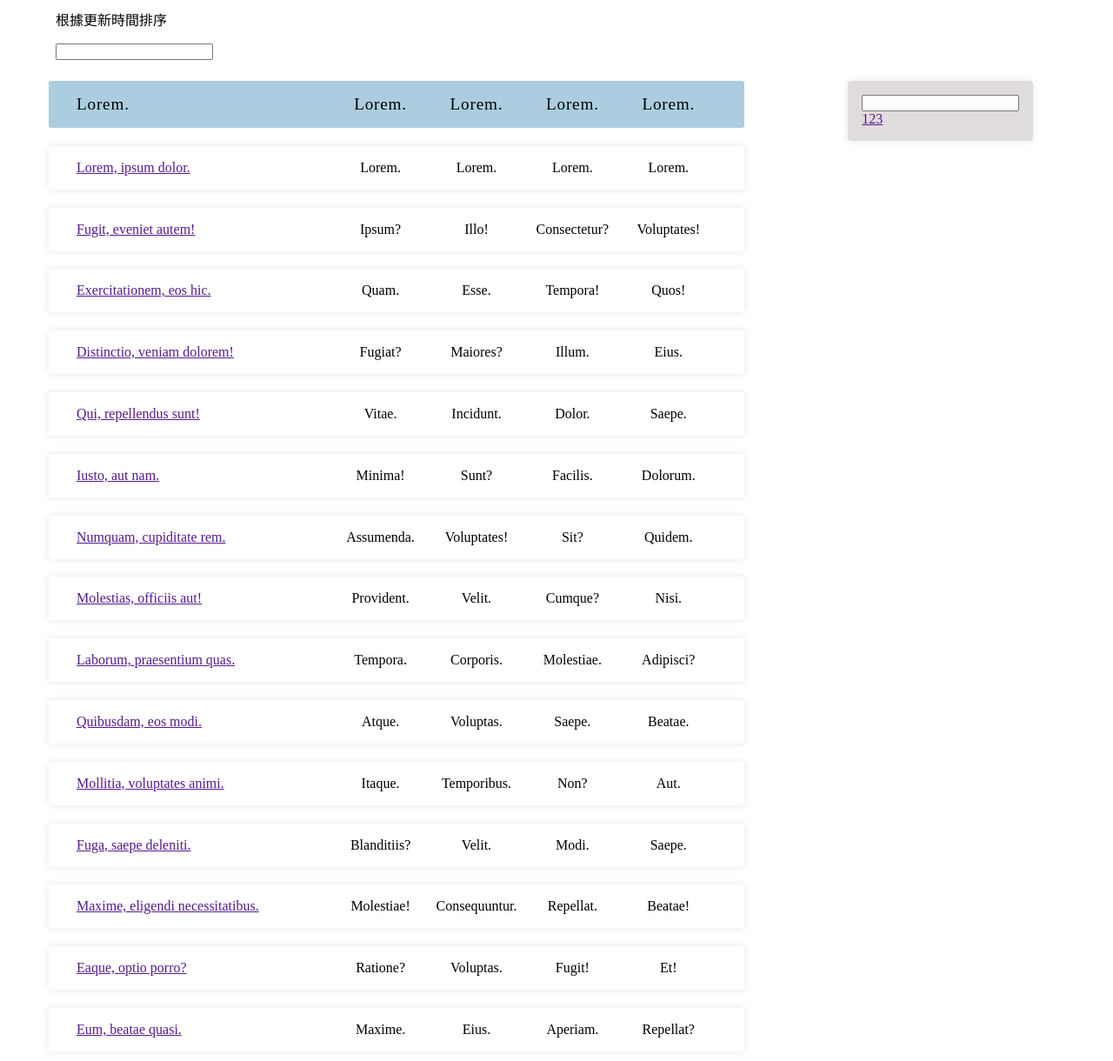
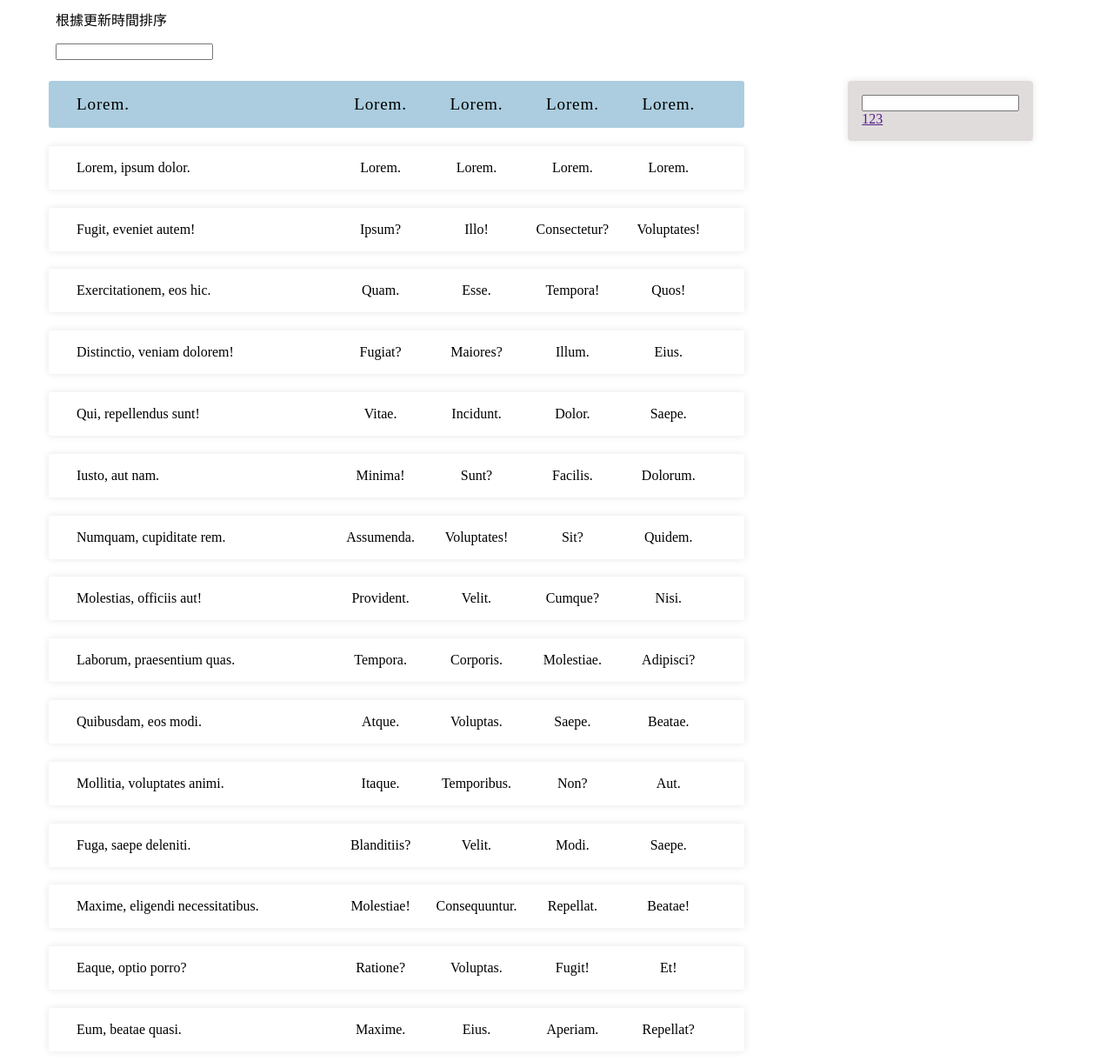
Before and after one commit to robinsonweng/savagetime, a Django app: page / in a window 1280 px wide. Shown: the part 148-1368 px from the top of the page at 87% size. Run offline with Django 3.2, Linux system fonts and the light colour scheme.

Commit message:
Remove text decoration, set text color in table

```diff
--- a/savagetime/static/home/css/home.css
+++ b/savagetime/static/home/css/home.css
@@ -52,10 +52,19 @@
 
 }
 
+.title a{
+    text-decoration: none;
+}
+
 .attr {
     display: flex;
     justify-content: space-around;
 }
 
+.title *, .attr *{
+    color:black;
+    text-decoration: none;
+}
+
 .not-found div {
 }
```
